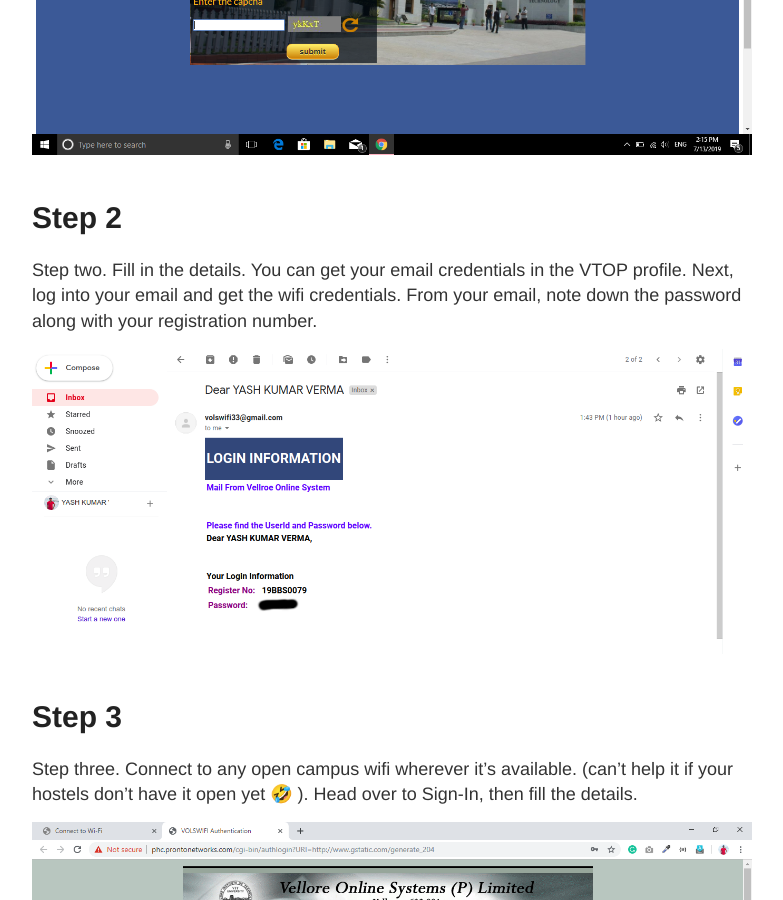
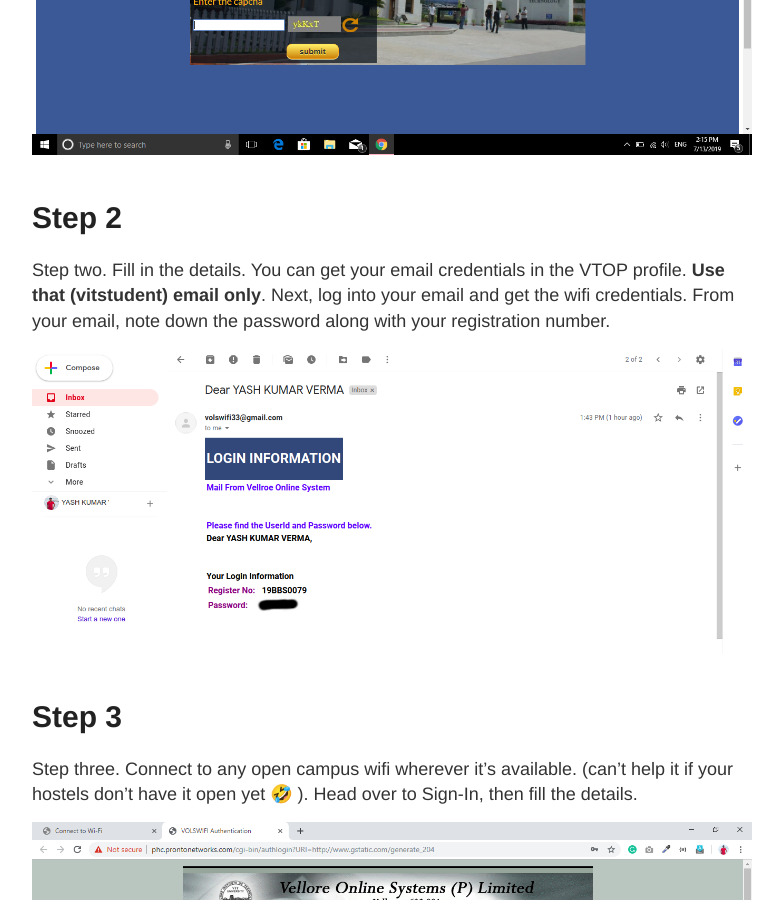
Before and after one commit to YashKumarVerma/blog, a Jekyll site: the page built from _posts/2019-7-13-How to connect to Campus Wifi (for freshers).md, in a window 1280 px wide and 900 px high, scrolled down 796 px. Shown: the whole window, without its empty margins (248-1031 px from the left). Built offline with Jekyll 4.4.1, drawn with Linux system fonts in a browser that asks for light colours.

Commit message:
email update

```diff
--- a/_posts/2019-7-13-How to connect to Campus Wifi (for freshers).md
+++ b/_posts/2019-7-13-How to connect to Campus Wifi (for freshers).md
@@ -17,7 +17,7 @@ Step one. [Visit this link](http://122.15.77.132/vitnewregistration)  on your ow
 ![Login Page](./../assets/how-to-connect-to-campus-wifi/homepage.png)
 
 # Step 2
-Step two. Fill in the details. You can get your email credentials in the VTOP profile. Next, log into your email and get the wifi credentials. From your email, note down the password along with your registration number.
+Step two. Fill in the details. You can get your email credentials in the VTOP profile. **Use that (vitstudent) email only**. Next, log into your email and get the wifi credentials. From your email, note down the password along with your registration number.
 
 ![Email](./../assets/how-to-connect-to-campus-wifi/email.png)
 
```
Also changed, not shown: 2 other files.
